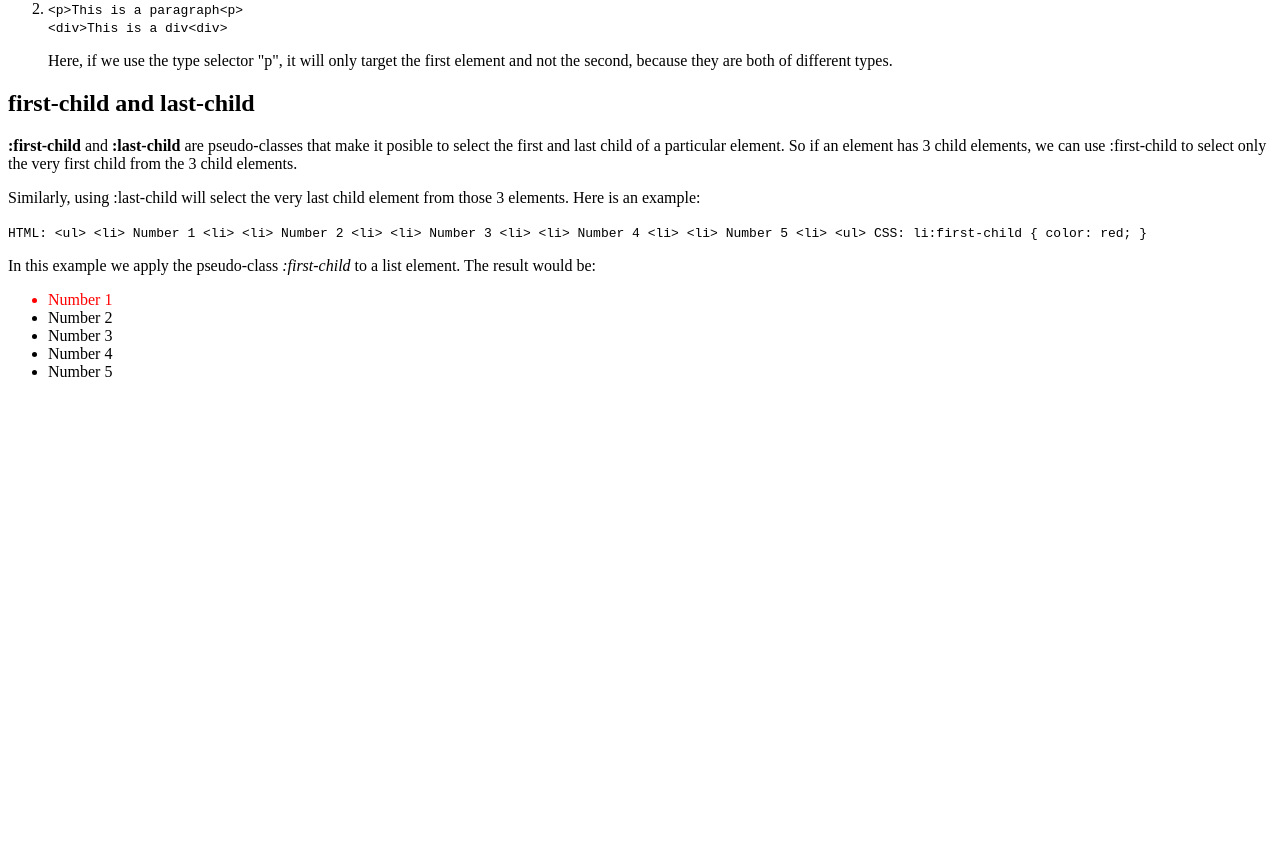
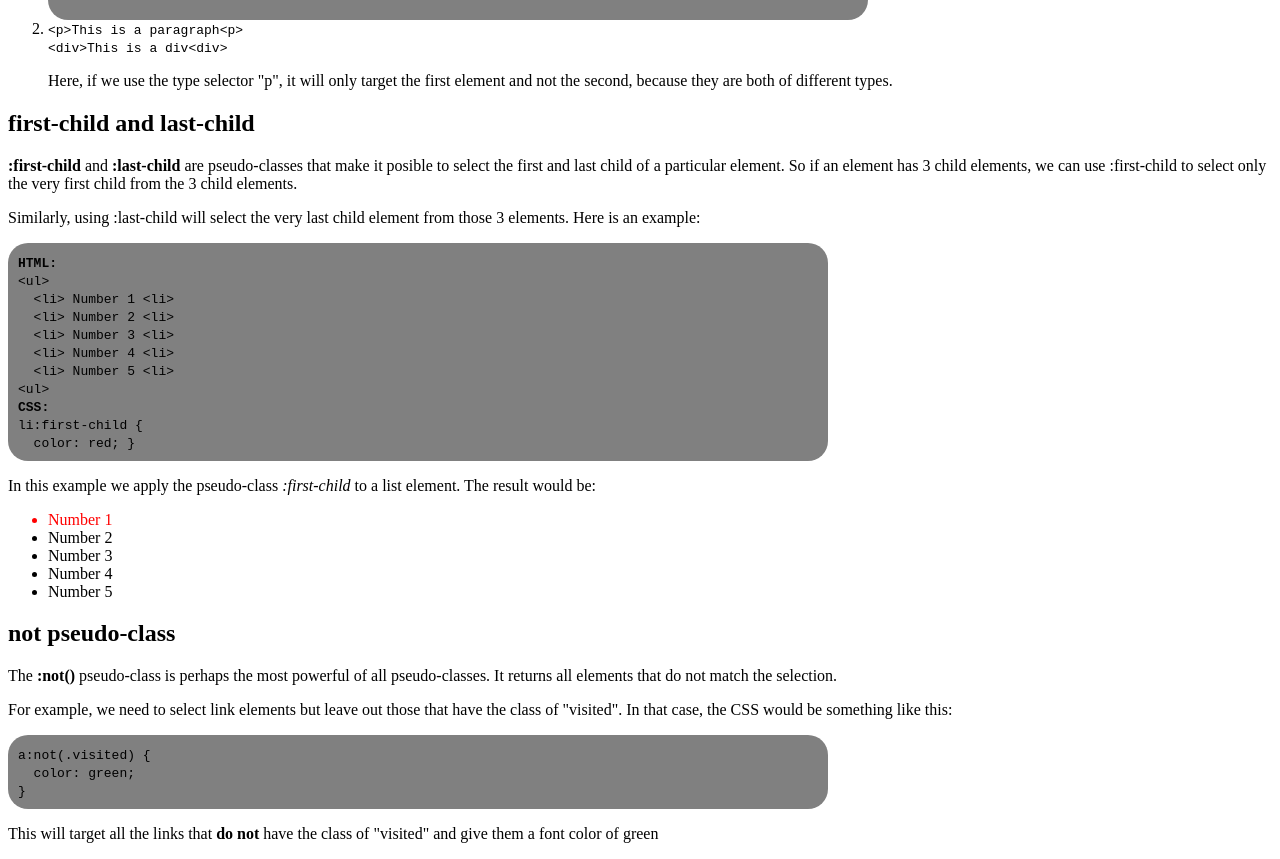
Before and after one commit to NAPOLEON039/Technical-Documentation-Project, a plain HTML site: page index.html in a window 1280 px wide. Shown: the part 407-1266 px from the top of the page. Before the commit the page ends 804 px from the top, so only its background shows below. Drawn offline with Linux system fonts and the light colour scheme.

Commit message:
Added another section

```diff
--- a/index.html
+++ b/index.html
@@ -4,6 +4,7 @@
     <meta charset="UTF-8">
     <meta name="viewport" content="width=device-width, initial-scale=1.0">
     <meta http-equiv="X-UA-Compatible" content="ie=edge">
+    <link rel="stylesheet" href="layout.css">
     <title>CSS Documentation</title>
 </head>
 <body>
@@ -12,7 +13,7 @@
         <header>Contents</header>
         <a href="#type_selectors" class="nav-link">Type selectors</a>
         <a href="#" class="nav-link">first-child and last-child</a>
-        <a href="#" class="nav-link">not() pseudo-class</a>
+        <a href="#" class="nav-link">not pseudo-class</a>
         <a href="#" class="nav-link">Indexed pseudo-classes</a>
         <a href="#" class="nav-link">Calculating specificity of CSS</a>
     </nav>
@@ -22,7 +23,7 @@
             <p>HTML elements are written using a tag with some attributes like "class" and "id" which are quite common for nearly all elements. We can say that the <em>type</em> of
             an element is denoted by it's tag. Here are a few examples</p>
             <ol>
-                <li>
+                <li class="code-examples">
                     <code>
                         &lt;a href="#"&gt;Follow on Twitter&lt;a&gt;
                         &lt;a href="#"&gt;Send an email&lt;a&gt;
@@ -31,7 +32,7 @@
                     <p>Now to select all the links above, we need to target them using their <em>type</em>. We can do this using the tag.</p>
                     <code>
                         a { <br>
-                            background-color: green; <br>
+                            &nbsp;&nbsp;background-color: green; <br>
                         }
                     </code>
                     <p>All links will get a background color of green since we have targeted them by type.</p>
@@ -50,21 +51,23 @@
             <p><b>:first-child</b> and <b>:last-child</b> are pseudo-classes that make it posible to select the first and last child of a particular element.
             So if an element has 3 child elements, we can use :first-child to select only the very first child from the 3 child elements.</p>
             <p>Similarly, using :last-child will select the very last child element from those 3 elements. Here is an example:</p>
-            <code>
-                HTML:
-                &lt;ul&gt;
-                    &lt;li&gt; Number 1 &lt;li&gt;
-                    &lt;li&gt; Number 2 &lt;li&gt;
-                    &lt;li&gt; Number 3 &lt;li&gt;
-                    &lt;li&gt; Number 4 &lt;li&gt;
-                    &lt;li&gt; Number 5 &lt;li&gt;
-                &lt;ul&gt;
-
-                CSS:
-                li:first-child {
-                    color: red;
-                }
-            </code>
+            <div class="code-examples">
+                <code>
+                    <b>HTML:</b> <br>
+                    &lt;ul&gt; <br>
+                        &nbsp;&nbsp;&lt;li&gt; Number 1 &lt;li&gt; <br>
+                        &nbsp;&nbsp;&lt;li&gt; Number 2 &lt;li&gt; <br>
+                        &nbsp;&nbsp;&lt;li&gt; Number 3 &lt;li&gt; <br>
+                        &nbsp;&nbsp;&lt;li&gt; Number 4 &lt;li&gt; <br>
+                        &nbsp;&nbsp;&lt;li&gt; Number 5 &lt;li&gt; <br>
+                    &lt;ul&gt;
+                    <br>
+                    <b>CSS:</b> <br>
+                    li:first-child { <br>
+                        &nbsp;&nbsp;color: red;
+                    }
+                </code>
+            </div>
             <p>In this example we apply the pseudo-class <i>:first-child</i> to a list element. The result would be:</p>
             <ul>
                 <li style="color: red;">Number 1</li>
@@ -74,7 +77,19 @@
                 <li>Number 5</li>
             </ul>
         </section>
-        <section class="main-section"></section>
+        <section id="not_pseudo-class" class="main-section">
+            <h2>not pseudo-class</h2>
+            <p>The <b>:not()</b> pseudo-class is perhaps the most powerful of all pseudo-classes. It returns all elements that do not match the selection.</p>
+            <p>For example, we need to select link elements but leave out those that have the class of "visited". In that case, the CSS would be something like this:</p>
+            <div class="code-examples">
+                <code>
+                    a:not(.visited) { <br>
+                        &nbsp;&nbsp;color: green; <br>
+                    }
+                </code>
+            </div>
+            <p>This will target all the links that <b>do not</b> have the class of "visited" and give them a font color of green</p>
+        </section>
         <section class="main-section"></section>
         <section class="main-section"></section>
     </main>
--- a/layout.css
+++ b/layout.css
@@ -0,0 +1,6 @@
+.code-examples {
+    width: 800px;
+    padding: 10px;
+    border-radius: 20px;
+    background-color: grey;
+}
```
